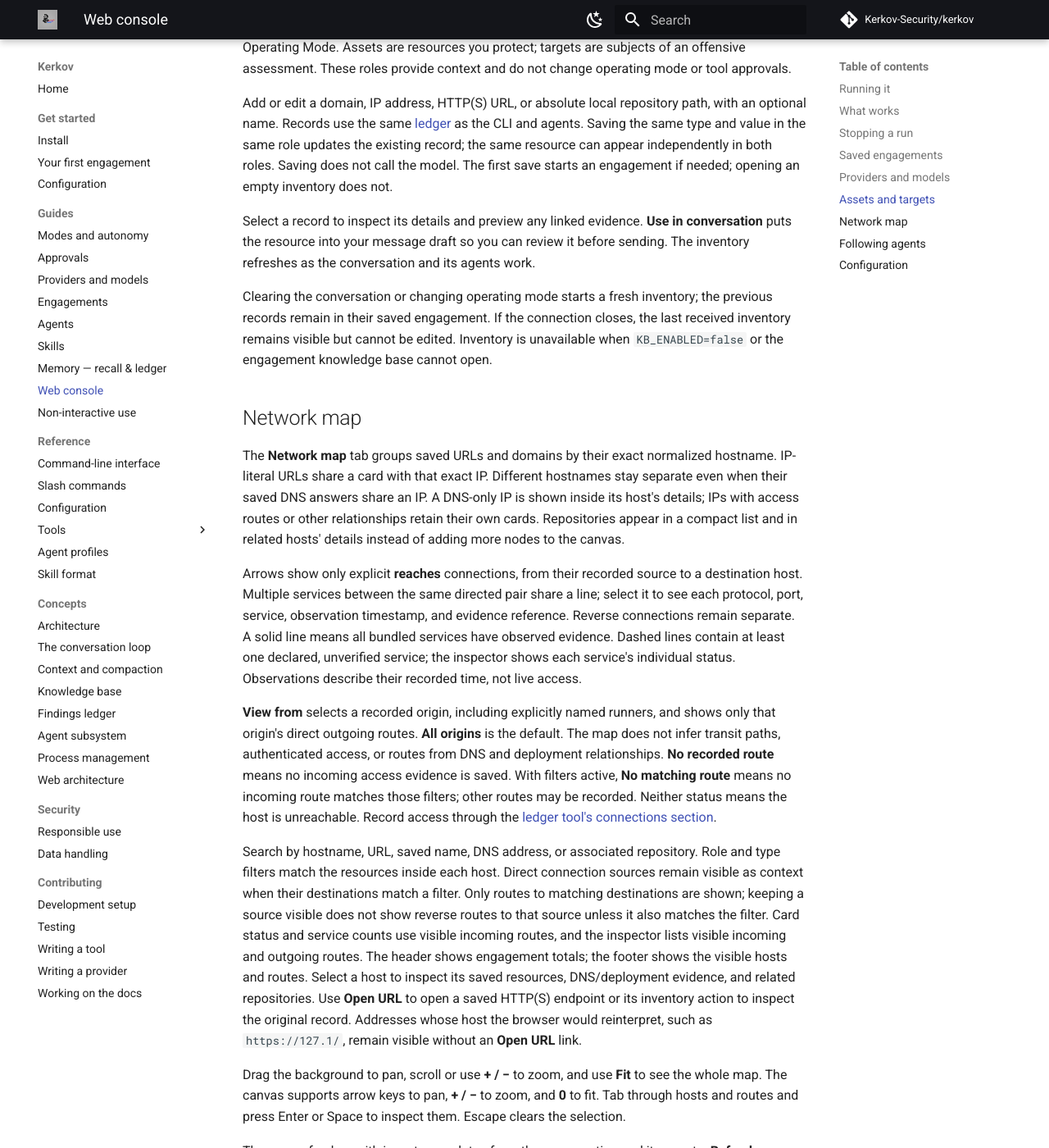
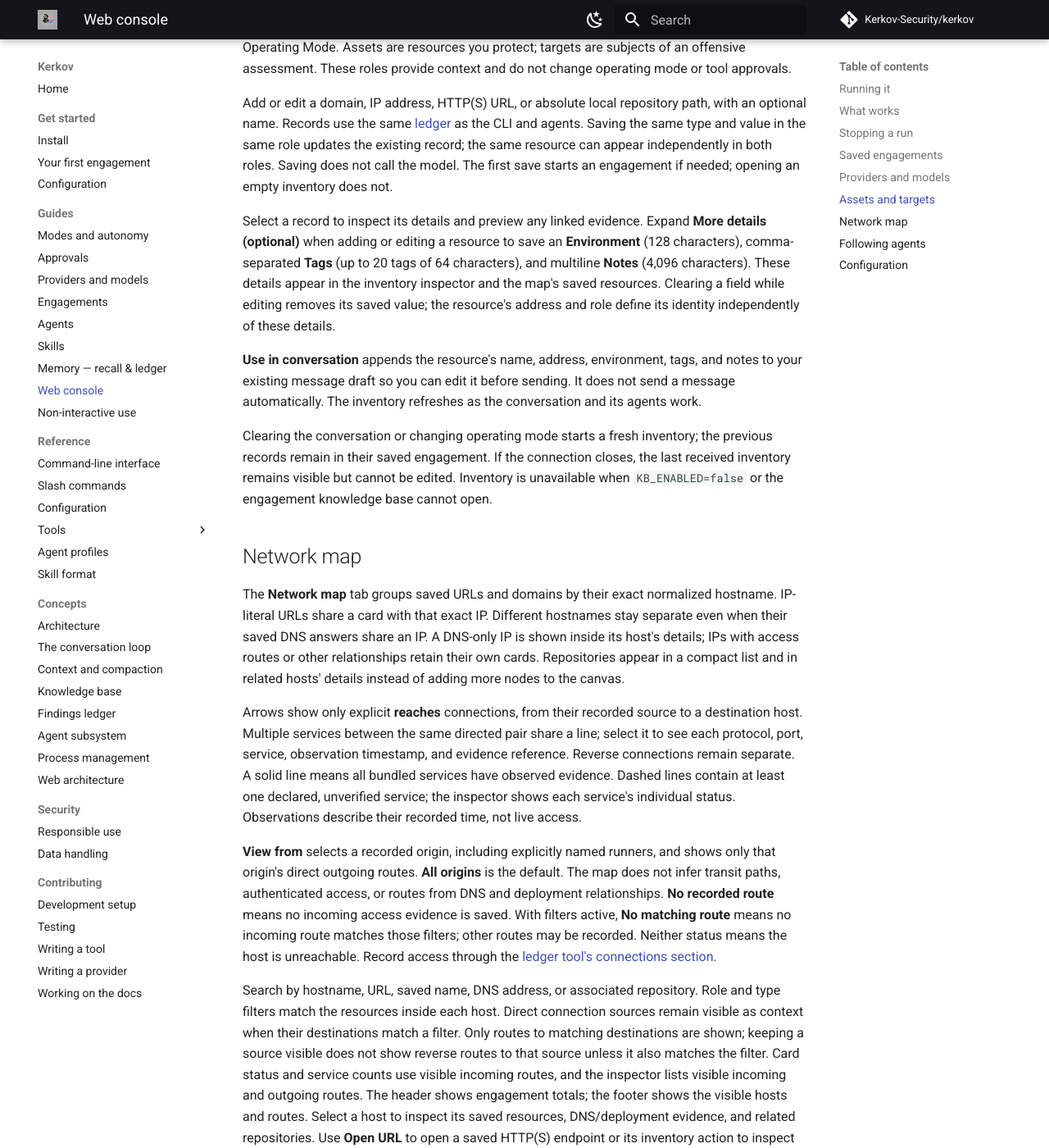
Before and after one commit to Kerkov-Security/kerkov, an MkDocs documentation site: the page built from docs/guides/web-console.md, in a window 1280 px wide and 1400 px high, scrolled down 3770 px. Shown: the whole window at 82% size. Built offline with MkDocs 1.6.1 and Material for MkDocs 9.7.7, drawn with Linux system fonts in a browser that asks for light colours; comment, search, counter and statistics services are not loaded; some of the changed text lies outside the part shown.

Commit message:
Add resource context details to inventory and conversation drafts

```diff
--- a/docs/guides/web-console.md
+++ b/docs/guides/web-console.md
@@ -175,9 +175,17 @@ Saving does not call the model. The first save starts an engagement if needed;
 opening an empty inventory does not.
 
 Select a record to inspect its details and preview any linked evidence.
-**Use in conversation** puts the resource into your message draft so you can
-review it before sending. The inventory refreshes as the conversation and its
-agents work.
+Expand **More details (optional)** when adding or editing a resource to save an
+**Environment** (128 characters), comma-separated **Tags** (up to 20 tags of 64
+characters), and multiline **Notes** (4,096 characters). These details appear in
+the inventory inspector and the map's saved resources. Clearing a field while
+editing removes its saved value; the resource's address and role define its
+identity independently of these details.
+
+**Use in conversation** appends the resource's name, address, environment, tags,
+and notes to your existing message draft so you can edit it before sending.
+It does not send a message automatically. The inventory refreshes as the
+conversation and its agents work.
 
 Clearing the conversation or changing operating mode starts a fresh inventory;
 the previous records remain in their saved engagement. If the connection closes,
@@ -228,6 +236,8 @@ see the whole map. The canvas supports arrow keys to pan, **+ / −** to zoom,
 and **0** to fit. Tab through hosts and routes and press Enter or Space to
 inspect them. Escape clears the selection.
 
+**Add resource** stays available in the map toolbar, including on populated maps.
+
 The map refreshes with inventory updates from the conversation and its agents.
 **Refresh** requests the latest saved relationships. Clearing the conversation
 or changing mode clears the map; after a disconnect, the last received map
--- a/src/kerkov/web/console/static/console/dashboard.js
+++ b/src/kerkov/web/console/static/console/dashboard.js
@@ -45,7 +45,11 @@ const inventoryPanel = new InventoryPanel({
     const resource = entry.entry;
     const role = entry.section === "assets" ? "asset" : "target";
     const reference = resource.name ? `${resource.name} (${resource.value})` : resource.value;
-    const next = `${input.value}${input.value.trim() ? "\n\n" : ""}Review ${role}: ${reference}`;
+    const lines = [`Review ${role}: ${reference}`];
+    if (resource.environment) lines.push(`Environment: ${resource.environment}`);
+    if (resource.tags?.length) lines.push(`Tags: ${resource.tags.join(", ")}`);
+    if (resource.notes) lines.push(`Notes: ${resource.notes}`);
+    const next = `${input.value}${input.value.trim() ? "\n\n" : ""}${lines.join("\n")}`;
     if (next.length > input.maxLength) {
       inventoryPanel.setText("inventory-status", "The conversation draft is too long. Shorten it before adding a resource.");
       return false;
--- a/src/kerkov/web/console/static/console/network-map.js
+++ b/src/kerkov/web/console/static/console/network-map.js
@@ -302,7 +302,6 @@ class NetworkMap {
       ? this.detail || "The map will appear when the engagement inventory is available."
       : this.hasFilters() ? "Try another filter. Repository records are listed beside the map."
         : "Add a URL, domain, or IP address to start. Access routes appear when a connection is recorded.";
-    this.el("network-add-resource").hidden = !this.available || total > 0;
     this.el("network-reset-filters").hidden = !this.hasFilters();
     for (const id of ["network-fit", "network-zoom-in", "network-zoom-out"]) this.el(id).disabled = empty;
     this.renderRepositories();
@@ -478,6 +477,9 @@ class NetworkMap {
       } catch { /* Invalid saved addresses remain inert, inspectable text. */ }
     }
     for (const record of node.records) {
+      for (const [label, value] of [["Environment", record.environment], ["Tags", record.tags?.join(", ")], ["Notes", record.notes]]) {
+        if (value) item.append(this.element("p", "network-resource-value resource-notes", `${record.role} · ${label}: ${value}`));
+      }
       const button = this.element("button", "inventory-link network-resource-link", `Open ${record.role} in inventory ↗`);
       button.type = "button"; button.dataset.focusKey = `resource:${record.entry_id}`;
       button.addEventListener("click", () => this.openResource(record.entry_id));
```
Also changed, not shown: docs/reference/tools/ledger.md (+6 -4 lines), src/kerkov/web/console/static/console/inventory.css (+10 -5 lines), src/kerkov/web/console/static/console/inventory.js (+23 -1 lines), src/kerkov/web/console/templates/console/dashboard.html (+11 -1 lines), 8 other files.
